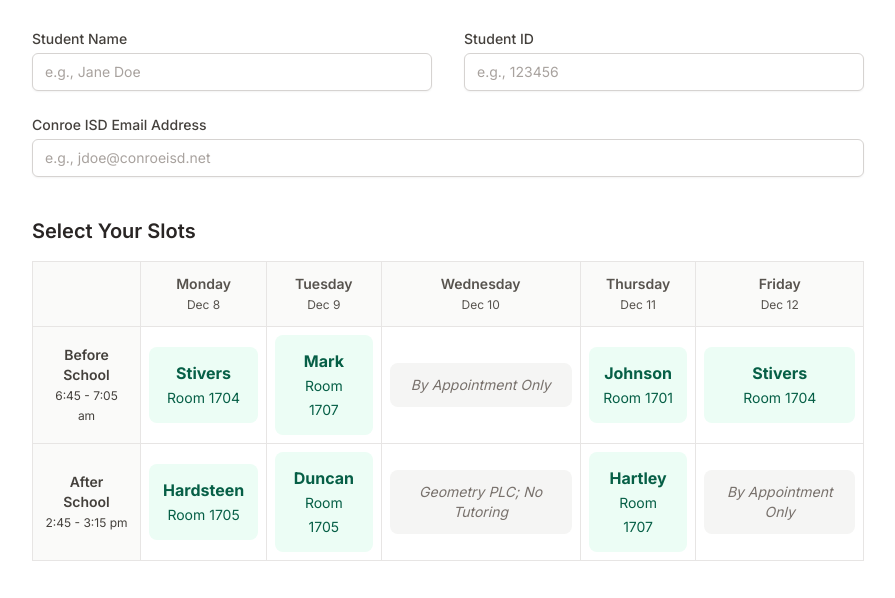
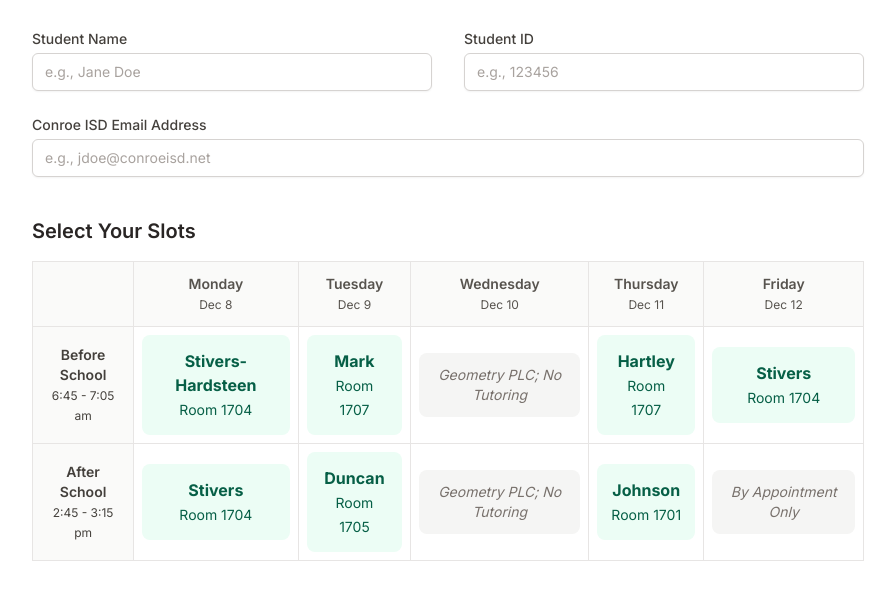
Before and after one commit to jdduncan2/geometry-tutoring-form, a plain HTML site: page index.html in a window 1280 px wide. Shown: the part 143-741 px from the top of the page, without its empty margins (192-1087 px from the left). Drawn offline with nearby package versions, Linux system fonts and the light colour scheme.

Commit message:
Update3 index.html

```diff
--- a/index.html
+++ b/index.html
@@ -9,14 +9,6 @@
     <link rel="preconnect" href="https://fonts.gstatic.com" crossorigin>
     <link href="https://fonts.googleapis.com/css2?family=Inter:wght@400;500;600;700&display=swap" rel="stylesheet">
     <!-- Chosen Palette: Warm Sandstone -->
-    <!-- Application Structure Plan: The application is designed as a linear, task-oriented SPA. The user follows a simple top-to-bottom flow: 1. Identify themselves (Name/ID). 2. Select desired tutorial slots from a dynamic, weekly calendar interface. 3. Review a real-time summary of their selections. 4. Submit. This structure is chosen for its simplicity and directness, perfectly matching the single-purpose nature of the source report (a sign-up form). It eliminates cognitive load by presenting one task at a time, with conditional logic (AM/PM buttons appearing on click) revealing complexity progressively. -->
-    <!-- Visualization & Content Choices:
-        - Report Info: Student Name/ID -> Goal: User Identification -> Presentation: Standard HTML text inputs -> Interaction: Text entry -> Justification: Universally understood method for data entry.
-        - Report Info: Tutorial schedule -> Goal: Allow time selection -> Presentation: A dynamic HTML table mimicking the source image, with clickable cells for available slots. -> Interaction: Click a cell to select/deselect a specific teacher's slot. -> Justification: A table provides the best context for a weekly schedule, clearly showing days, times, and availability in a familiar format. This is more intuitive than a dynamic button list for this specific data.
-        - Report Info: Unavailable slots (Wednesday, Friday PM) -> Goal: Communicate constraints -> Presentation: Disabled, non-interactive cells in the table with distinct styling. -> Interaction: None (cursor-not-allowed). -> Justification: Visually communicates unavailability at a glance within the schedule's context.
-        - Report Info: User's chosen slots -> Goal: Provide confirmation -> Presentation: Dynamic HTML list -> Interaction: Updates in real-time as user makes selections. -> Justification: Provides constant, clear feedback, reducing errors and improving user confidence before submission.
-        - Note: No data visualizations like charts were specified in the source report, so Chart.js/Plotly.js were not used. -->
-    <!-- CONFIRMATION: NO SVG graphics used. NO Mermaid JS used. -->
     <style>
         body {
             font-family: 'Inter', sans-serif;
@@ -100,9 +92,8 @@
             const errorMsg = document.getElementById('error-msg');
             const successMsg = document.getElementById('success-msg');
 
-            // --- STEP 4: PASTE YOUR WEB APP URL HERE ---
-            // Replace the placeholder URL below with the Web app URL you copied from Google Apps Script.
-            const SCRIPT_URL = 'https://script.google.com/macros/s/AKfycbwMLey637B3ZNGqUz8uWIRgezUjNl_0xd9OpaO_9c2x2XtSioHJX3SMcY4C1TV3jfM/exec';
+            // --- IMPORTANT: Ensure this URL matches your active Google Script deployment ---
+            const SCRIPT_URL = 'https://script.google.com/macros/s/AKfycbywYfq7PL25P8BSrlezCXoYrWZFOjgR8A3Alj8f2iGGnvP4CUHpxJllxSf4xnb9h-DX/exec';
 
             let selectedSlots = {};
 
@@ -111,10 +102,10 @@
                     label: 'Before School',
                     time: '6:45 - 7:05 am',
                     slots: {
-                        'Monday': { teacher: 'Stivers', room: '1704', available: true },
+                        'Monday': { teacher: 'Stivers-Hardsteen', room: '1704', available: true },
                         'Tuesday': { teacher: 'Mark', room: '1707', available: true },
-                        'Wednesday': { text: 'By Appointment Only', available: false },
-                        'Thursday': { teacher: 'Johnson', room: '1701', available: true },
+                        'Wednesday': { text: 'Geometry PLC; No Tutoring', available: false },
+                        'Thursday': { teacher: 'Hartley', room: '1707', available: true },
                         'Friday': { teacher: 'Stivers', room: '1704', available: true }
                     }
                 },
@@ -122,10 +113,10 @@
                     label: 'After School',
                     time: '2:45 - 3:15 pm',
                     slots: {
-                        'Monday': { teacher: 'Hardsteen', room: '1705', available: true },
+                        'Monday': { teacher: 'Stivers', room: '1704', available: true },
                         'Tuesday': { teacher: 'Duncan', room: '1705', available: true },
                         'Wednesday': { text: 'Geometry PLC; No Tutoring', available: false },
-                        'Thursday': { teacher: 'Hartley', room: '1707', available: true },
+                        'Thursday': { teacher: 'Johnson', room: '1701', available: true },
                         'Friday': { text: 'By Appointment Only', available: false }
                     }
                 }
@@ -247,11 +238,6 @@
                     return;
                 }
 
-                if (SCRIPT_URL === 'YOUR_GOOGLE_APPS_SCRIPT_URL_HERE') {
-                    errorMsg.textContent = 'The form is not connected to a data sheet yet.';
-                    return;
-                }
-
                 // Disable button to prevent multiple submissions
                 submitBtn.disabled = true;
                 submitBtn.textContent = 'Submitting...';
@@ -266,7 +252,7 @@
 
                 fetch(SCRIPT_URL, {
                     method: 'POST',
-                    mode: 'no-cors', // Important for Google Scripts to avoid CORS issues
+                    mode: 'no-cors',
                     cache: 'no-cache',
                     headers: {
                         'Content-Type': 'application/json',
@@ -274,7 +260,6 @@
                     body: JSON.stringify(submissionData)
                 })
                 .then(res => {
-                    // Because of 'no-cors', we can't read the response, but we can assume success if no network error occurs.
                     successMsg.textContent = 'Request submitted successfully!';
                     studentNameInput.value = '';
                     studentIdInput.value = '';
@@ -288,7 +273,6 @@
                     errorMsg.textContent = 'An error occurred. Please try again.';
                 })
                 .finally(() => {
-                    // Re-enable button
                     submitBtn.disabled = false;
                     submitBtn.textContent = 'Submit Request';
                     submitBtn.classList.remove('opacity-50', 'cursor-not-allowed');
```
